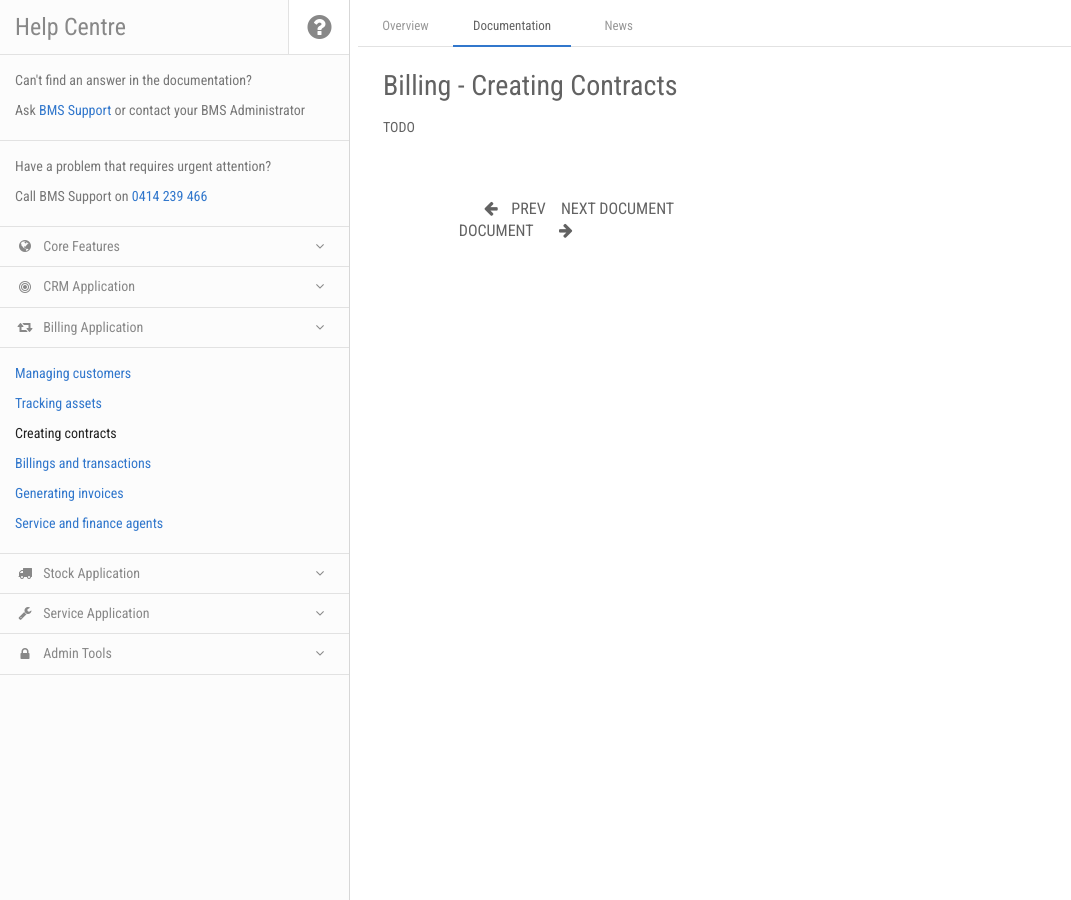
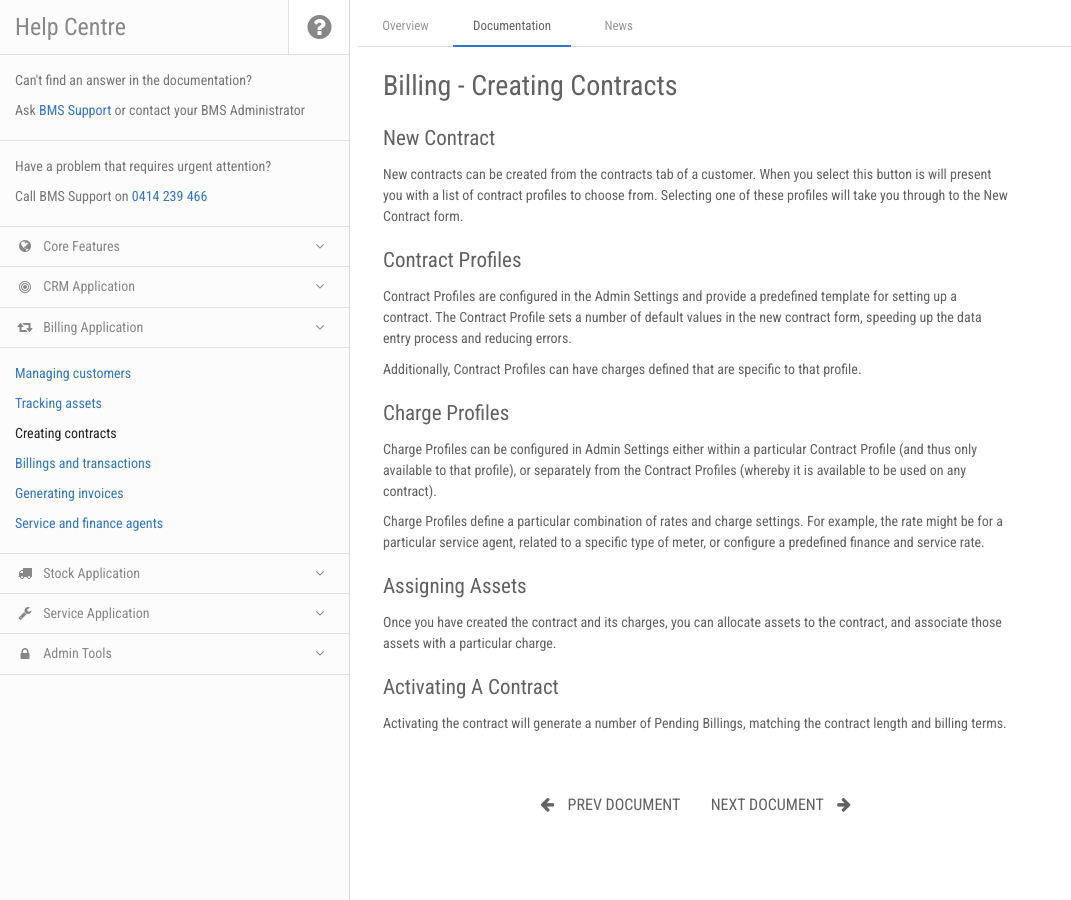
Before and after one commit to ambit/bms-support, a Jekyll site: the page built from docs/billing-creating-contracts.md, in a window 1280 px wide. Shown: the whole page, without its empty margins (0-1071 px from the left). Built offline with Jekyll 4.4.1, drawn with Linux system fonts in a browser that asks for light colours; nearby versions of some CDN libraries.

Commit message:
Billing Contracts

```diff
--- a/docs/billing-creating-contracts.md
+++ b/docs/billing-creating-contracts.md
@@ -7,4 +7,26 @@ prev_section: billing-tracking-assets
 next_section: billing-billings-and-transactions
 ---
 
-TODO
+## New Contract
+
+New contracts can be created from the contracts tab of a customer. When you select this button is will present you with a list of contract profiles to choose from. Selecting one of these profiles will take you through to the New Contract form.
+
+## Contract Profiles
+
+Contract Profiles are configured in the Admin Settings and provide a predefined template for setting up a contract. The Contract Profile sets a number of default values in the new contract form, speeding up the data entry process and reducing errors.
+
+Additionally, Contract Profiles can have charges defined that are specific to that profile.
+
+## Charge Profiles
+
+Charge Profiles can be configured in Admin Settings either within a particular Contract Profile (and thus only available to that profile), or separately from the Contract Profiles (whereby it is available to be used on any contract).
+
+Charge Profiles define a particular combination of rates and charge settings. For example, the rate might be for a particular service agent, related to a specific type of meter, or configure a predefined finance and service rate.
+
+## Assigning Assets
+
+Once you have created the contract and its charges, you can allocate assets to the contract, and associate those assets with a particular charge.
+
+## Activating A Contract
+
+Activating the contract will generate a number of Pending Billings, matching the contract length and billing terms.
```
Also changed, not shown: docs/billing-tracking-assets.md (+2 -2 lines), docs/crm-finding-contacts.md (+3 -3 lines).
